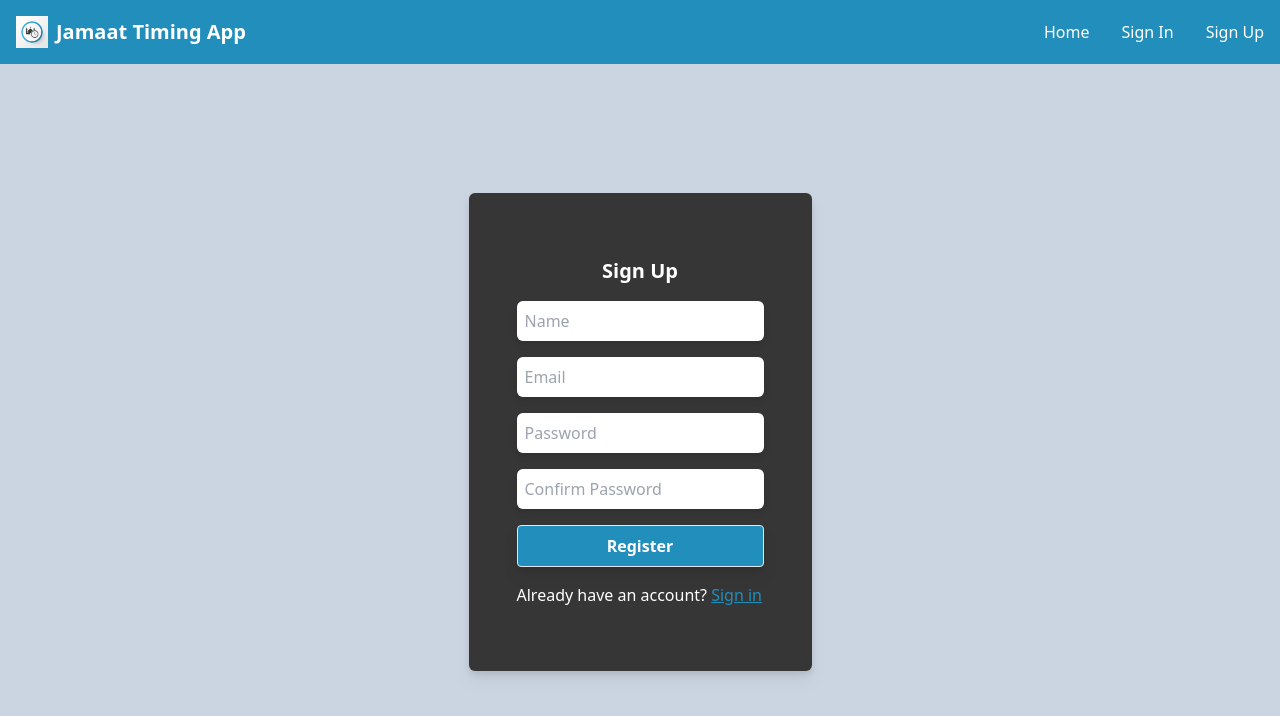
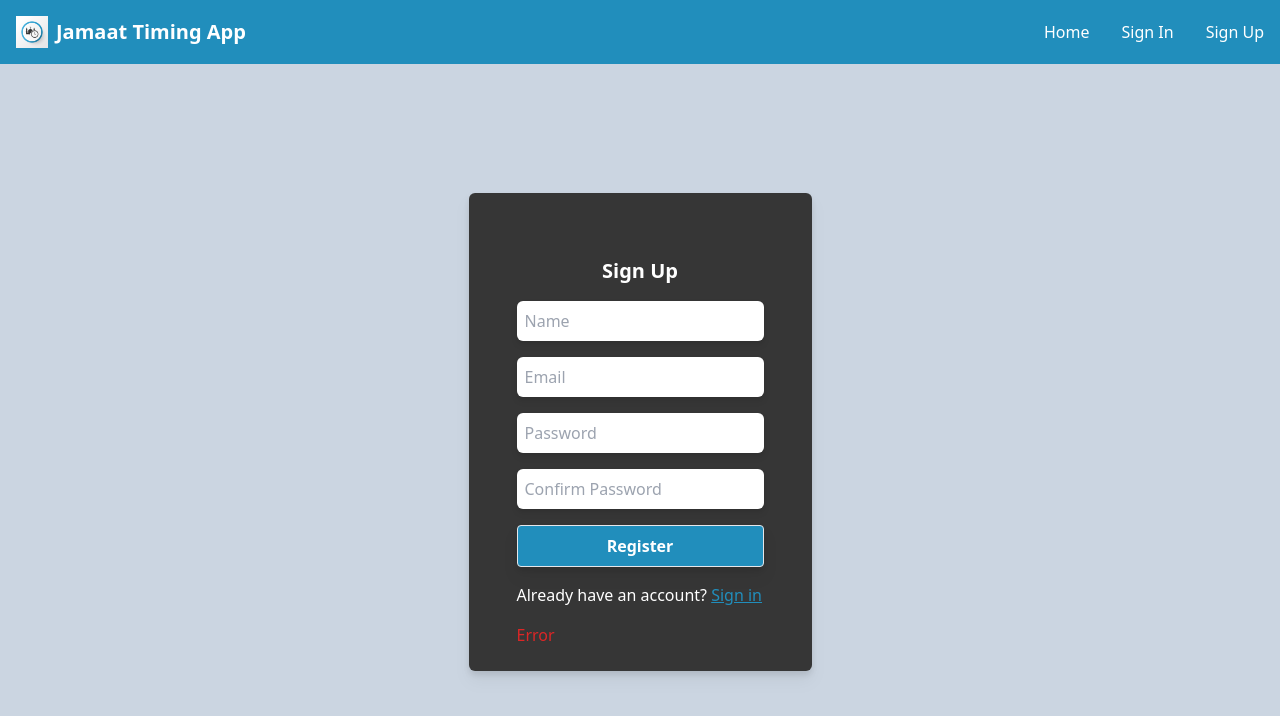
Before and after one commit to Tohid4641/jamaat-timing-app-frontend, a React (Vite) app: page /signUp in a window 1280 px wide. Shown: the top 716 px of the page. Built offline with nearby package versions, Linux system fonts and the light colour scheme.

Commit message:
Signup API integrate successfully

```diff
--- a/src/components/Navbar.jsx
+++ b/src/components/Navbar.jsx
@@ -1,6 +1,6 @@
 // src/components/Navbar.jsx
 import React, { useState } from 'react';
-import logo from '../../public/assets/logo.png';
+import logo from '/assets/logo.png';
 import { Link, useNavigate } from 'react-router-dom';
 import { useDispatch, useSelector } from 'react-redux';
 import { removeUser } from '../utils/userSlice';
--- a/src/pages/SignUp.jsx
+++ b/src/pages/SignUp.jsx
@@ -1,17 +1,50 @@
-import { Link } from "react-router-dom"
+import { Link, useNavigate } from "react-router-dom"
+import { BASE_URL } from "../utils/constants"
+import { useDispatch } from "react-redux"
+import { addUser } from "../utils/userSlice"
+import { useState } from "react"
+import axios from "axios"
 
 const SignUp = () => {
+  const [name, setName] = useState("")
+  const [email, setEmail] = useState("")
+  const [password, setPassword] = useState("")
+  const [confirmpass, setConfirmpass] = useState("")
+  const [error, setError] = useState("Error")
+
+  const dispatch = useDispatch()
+  const navigate = useNavigate()
+
+  const handleSubmit = async (e) => {
+    e.preventDefault()
+    setError("")
+    try {
+      const res = await axios.post(`${BASE_URL}/api/auth/signup`, {
+        name: name,
+        email: email,
+        password: password,
+        confirmPassword: confirmpass
+      }, { withCredentials: true });
+
+      dispatch(addUser(res?.data?.data));
+
+      navigate("/");
+    } catch (error) {
+      setError(error?.response?.data?.message)
+    }
+  }
   return (
     <section id="signup" className="h-screen-minus-navbar bg-slate-300 flex items-center justify-center">
-        <form action="" className="px-12 py-16 sencond-bg-color rounded-md drop-shadow-lg">
-            <h1 className="text-white font-bold text-xl text-center">Sign Up</h1>
-            <input type="text" required name="name" placeholder="Name" className="w-full block p-2 my-4 rounded-md drop-shadow-md focus:outline-none"/>
-            <input type="email" required name="email" placeholder="Email" className="w-full block p-2 my-4 rounded-md drop-shadow-md focus:outline-none"/>
-            <input type="password" required name="password" placeholder="Password" className="w-full block p-2 my-4 rounded-md drop-shadow-md focus:outline-none"/>
-            <input type="password" required name="confirmpass" placeholder="Confirm Password" className="w-full block p-2 my-4 rounded-md drop-shadow-md focus:outline-none"/>
-            <input type="submit" value="Register" className="p-2 border first-bg-color hover:bg-blue-500 w-full text-white font-bold py-2 px-4 rounded focus:ring-1 drop-shadow-lg"/>
-            <p className="mt-4 text-white">Already have an account? <Link to="/signIn"> <span className="first-color underline">Sign in</span> </Link></p>
-        </form>
+      <form onSubmit={handleSubmit} action="" className="px-12 py-16 sencond-bg-color rounded-md drop-shadow-lg">
+        <h1 className="text-white font-bold text-xl text-center">Sign Up</h1>
+        <input type="text" required name="name" value={name} onChange={(e) => setName(e.target.value)} placeholder="Name" className="w-full block p-2 my-4 rounded-md drop-shadow-md focus:outline-none" />
+        <input type="email" required name="email" value={email} onChange={(e) => setEmail(e.target.value)} placeholder="Email" className="w-full block p-2 my-4 rounded-md drop-shadow-md focus:outline-none" />
+        <input type="password" required name="password" value={password} onChange={(e) => setPassword(e.target.value)} placeholder="Password" className="w-full block p-2 my-4 rounded-md drop-shadow-md focus:outline-none" />
+        <input type="password" required name="confirmpass" value={confirmpass} onChange={(e) => setConfirmpass(e.target.value)} placeholder="Confirm Password" className="w-full block p-2 my-4 rounded-md drop-shadow-md focus:outline-none" />
+        <input type="submit" value="Register" className="p-2 border first-bg-color hover:bg-blue-500 w-full text-white font-bold py-2 px-4 rounded focus:ring-1 drop-shadow-lg" />
+        <p className="mt-4 text-white">Already have an account? <Link to="/signIn"> <span className="first-color underline">Sign in</span> </Link></p>
+        <p className="mt-4 text-red-600 absolute">{error}</p>
+      </form>
     </section>
   )
 }
```
